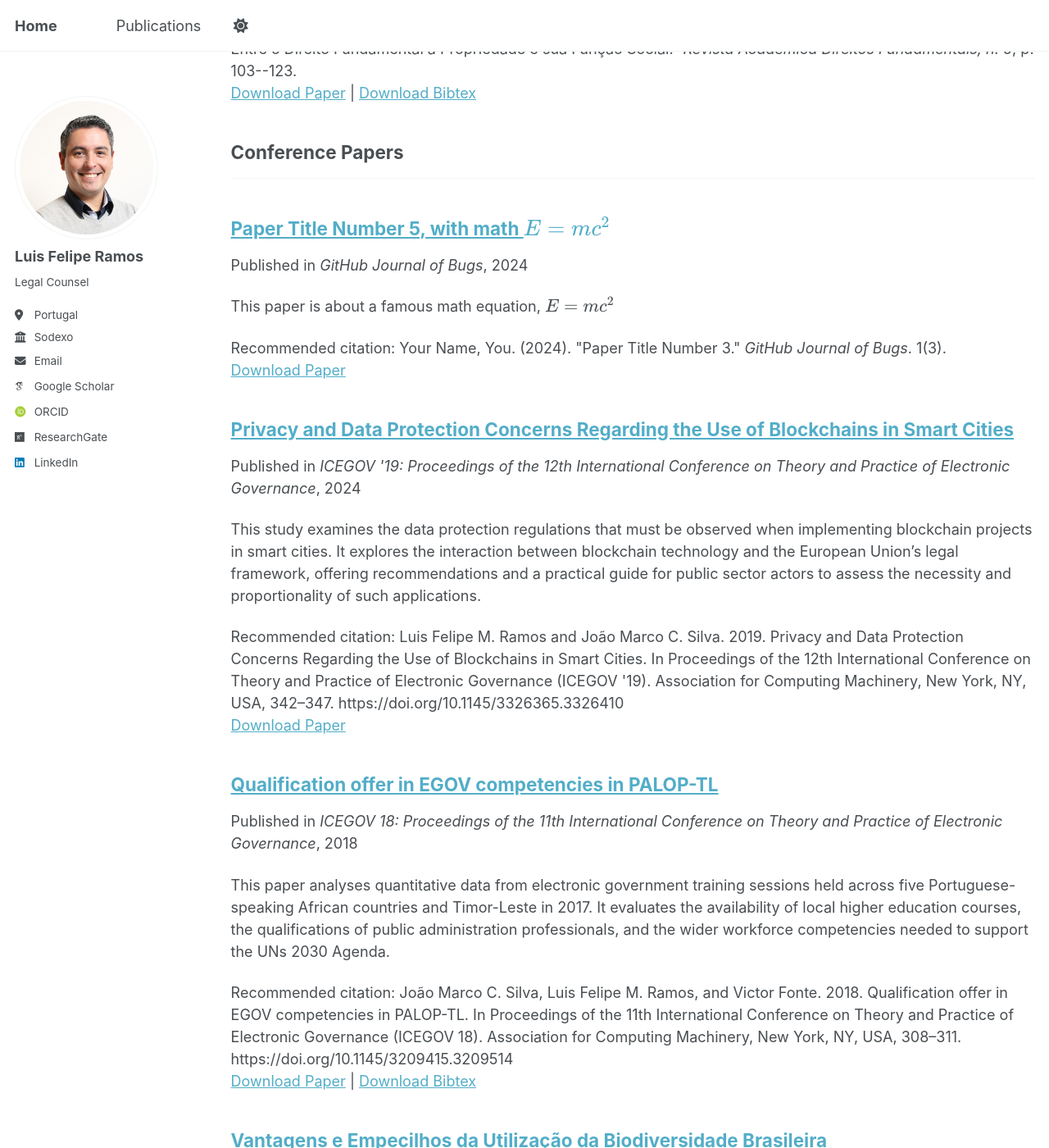
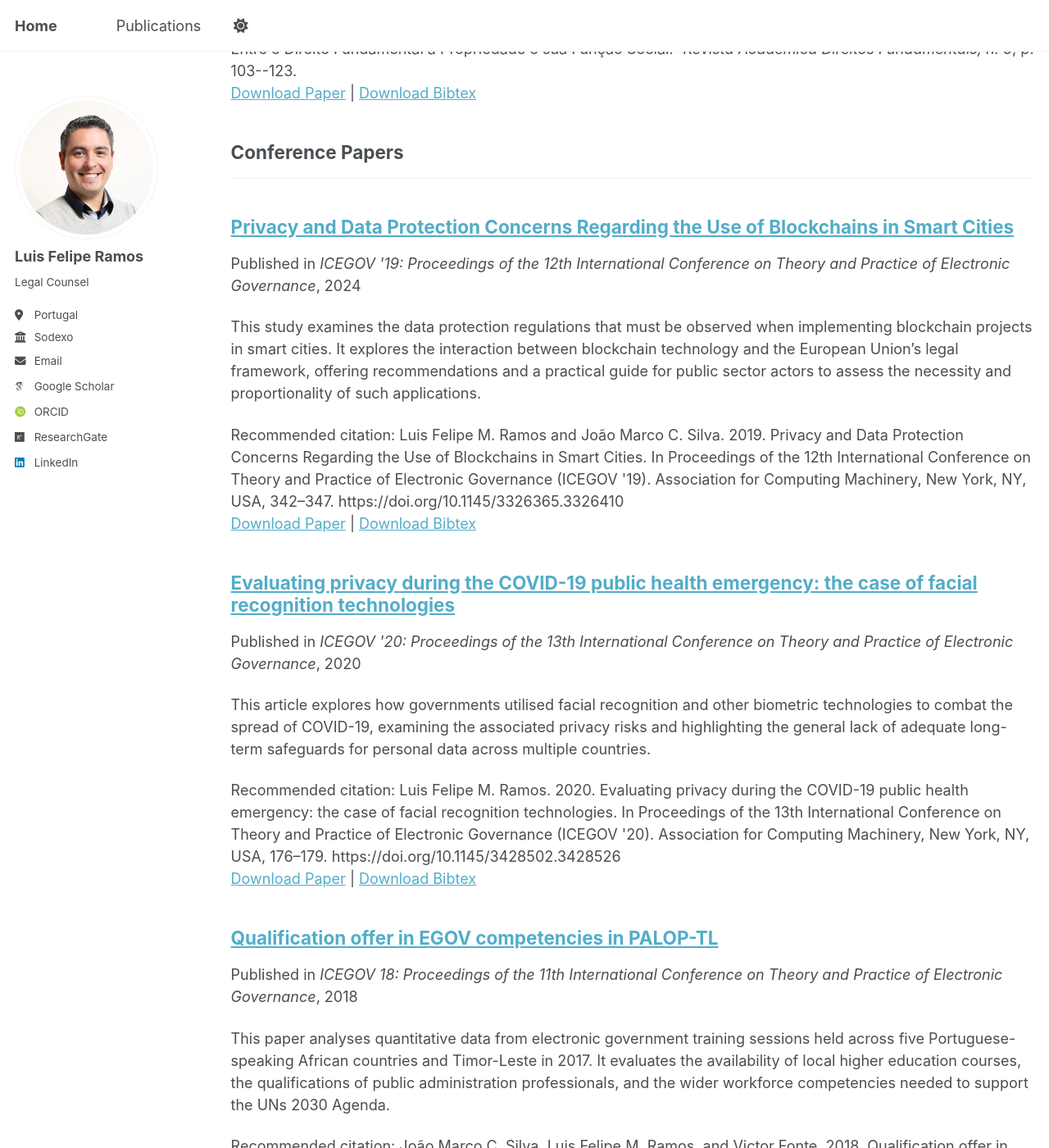
Before and after one commit to lfmramos/lfmramos.github.io, a Jekyll site: the page built from _pages/publications.html, in a window 1280 px wide and 1400 px high, scrolled down 757 px. Shown: the whole window at 82% size. Built offline with Jekyll 4.4.1, drawn with Linux system fonts in a browser that asks for light colours; some web fonts are replaced; a script that is not in the unit is left out.

Commit message:
Included publication ICEGOV 20

```diff
--- /dev/null
+++ b/_publications/2020-10-29-paper-title-number-5.md
@@ -0,0 +1,14 @@
+---
+title: "Evaluating privacy during the COVID-19 public health emergency: the case of facial recognition technologies"
+collection: publications
+category: conferences
+permalink: /publication/2024-02-17-evaluating-number-6
+excerpt: 'This article explores how governments utilised facial recognition and other biometric technologies to combat the spread of COVID-19, examining the associated privacy risks and highlighting the general lack of adequate long-term safeguards for personal data across multiple countries.'
+date: 2020-10-29
+venue: "ICEGOV '20: Proceedings of the 13th International Conference on Theory and Practice of Electronic Governance"
+paperurl: 'http://lfmramos.github.io/files/paper6.pdf'
+bibtexurl: 'http://lfmramos.github.io/files/bibtex6.bib'
+citation: "Luis Felipe M. Ramos. 2020. Evaluating privacy during the COVID-19 public health emergency: the case of facial recognition technologies. In Proceedings of the 13th International Conference on Theory and Practice of Electronic Governance (ICEGOV '20). Association for Computing Machinery, New York, NY, USA, 176–179. https://doi.org/10.1145/3428502.3428526"
+---
+
+The present article aims to discuss how governments have turned to biometric technologies to fight the spread of COVID-19, mainly through the adoption of facial recognition technologies, and the risks to people's privacy of inadequate measures to protect their personal data. We have identified seven systems from different countries (i.e., China, France, Israel, Poland, Singapore, South Korea, and Russia) that present some form of facial recognition during their operation and pointed out their functionalities and released information on safeguards for data protection. The data collected so far has shown that, in most countries, the necessary safeguards to protect people's privacy and their personal data in the short-term and long-term, are not receiving sufficient considerations.
--- a/_publications/2025-06-08-paper-title-number-5.md
+++ /dev/null
@@ -1,13 +0,0 @@
----
-title: "Paper Title Number 5, with math $$E=mc^2$$"
-collection: publications
-category: conferences
-permalink: /publication/2024-02-17-paper-title-number-4
-excerpt: 'This paper is about a famous math equation, $$E=mc^2$$'
-date: 2024-02-17
-venue: 'GitHub Journal of Bugs'
-paperurl: 'http://academicpages.github.io/files/paper3.pdf'
-citation: 'Your Name, You. (2024). &quot;Paper Title Number 3.&quot; <i>GitHub Journal of Bugs</i>. 1(3).'
----
-
-Using [MathJax](https://www.mathjax.org/) in the description is supported - $$E=mc^2$$ - however, the use must be mindful that the default delimiters are `$$...$$` and `\\[...\\]` which differs from the `$...$` that is typically expected.
```
Also changed, not shown: _publications/2019-04-03-privacy-number-5.md (+1 -0 lines), files/paper6.bib (added, +17 -0 lines), 1 other file.
